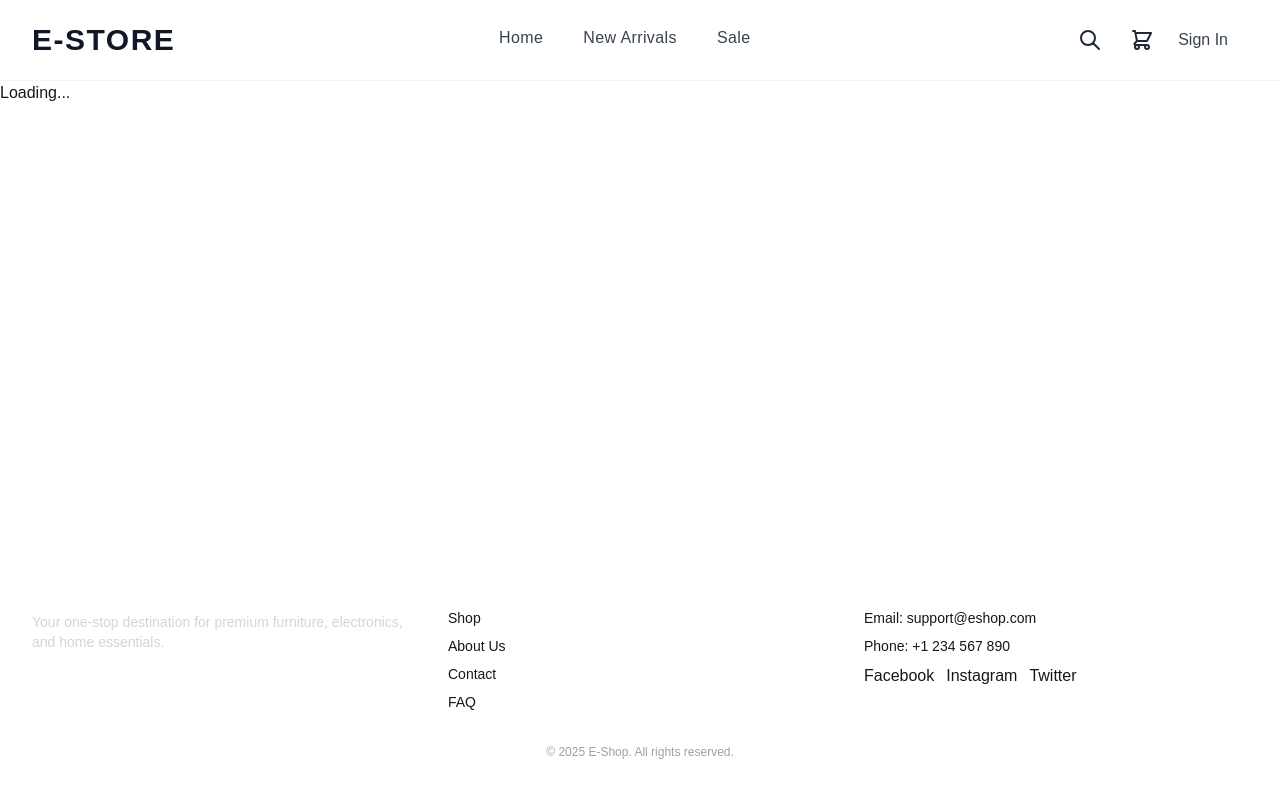
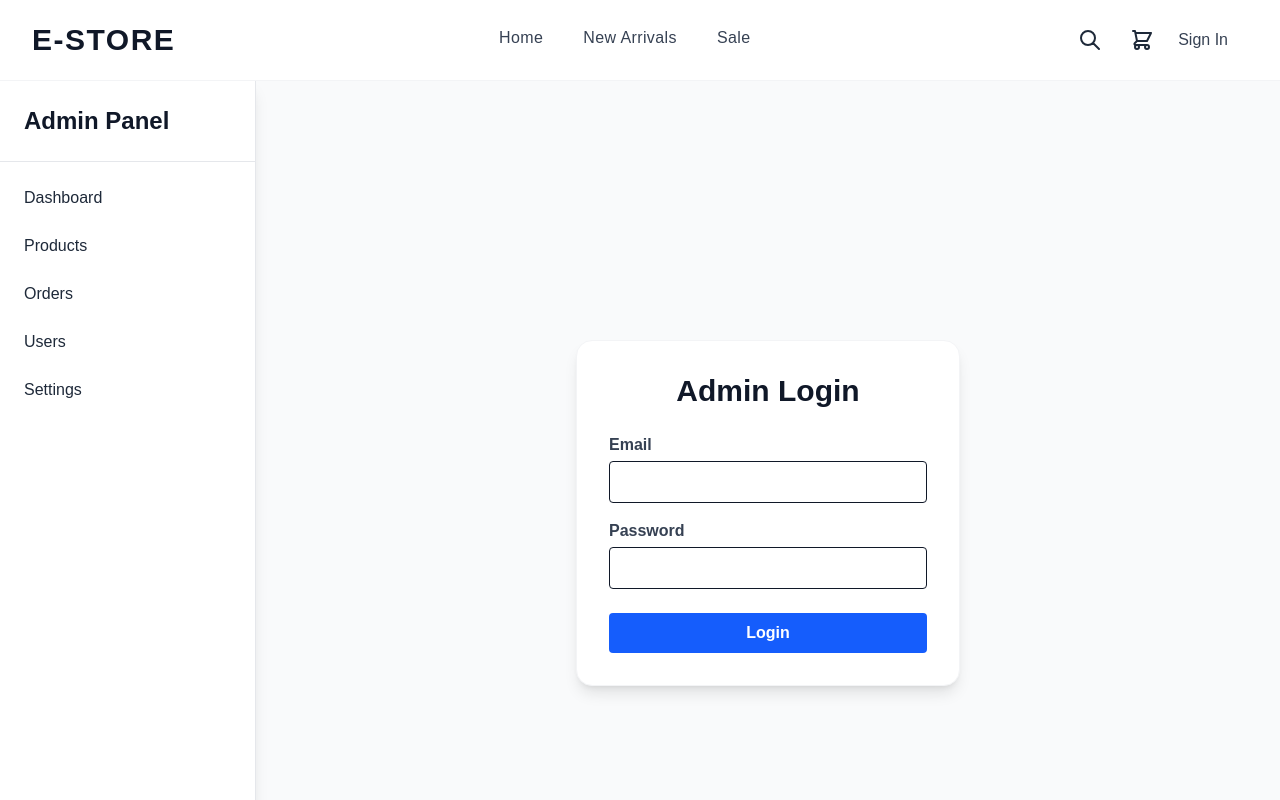
Before and after one commit to shreysircar/Vaaya, a Next.js app in the folder frontend/: page /admin/login in a window 1280 px wide. Shown: the top 800 px of the page. Built offline with nearby package versions, Linux system fonts and the light colour scheme; no server answers; sample sign-in values are in the browser's storage.

Commit message:
admin panel

```diff
--- a/frontend/src/app/admin/layout.tsx
+++ b/frontend/src/app/admin/layout.tsx
@@ -1,28 +1,77 @@
 "use client";
 
-import { useEffect, useState } from "react";
-import { useRouter } from "next/navigation";
+import Link from "next/link";
+import { usePathname, useRouter } from "next/navigation";
+import { useEffect } from "react";
 
 export default function AdminLayout({ children }: { children: React.ReactNode }) {
+  const pathname = usePathname();
   const router = useRouter();
-  const [loading, setLoading] = useState(true);
 
+  // Protect admin routes
   useEffect(() => {
-    const checkAuth = async () => {
-      const res = await fetch("/api/admin/me");
-      if (!res.ok) router.push("/admin/login");
-      else setLoading(false);
-    };
-    checkAuth();
-  }, []);
+    const token = localStorage.getItem("token");
+    const user = localStorage.getItem("user");
 
-  if (loading) return <p>Loading...</p>;
+    if (!token || !user) {
+      router.push("/admin/login");
+      return;
+    }
+
+    const parsedUser = JSON.parse(user);
+    if (!parsedUser.isAdmin) {
+      router.push("/"); // redirect non-admin users to homepage
+    }
+  }, [router]);
+
+  const navItems = [
+    { name: "Dashboard", href: "/admin" },
+    { name: "Products", href: "/admin/products" },
+    { name: "Orders", href: "/admin/orders" },
+    { name: "Users", href: "/admin/users" },
+    { name: "Settings", href: "/admin/settings" },
+  ];
+
+  const handleLogout = () => {
+    localStorage.removeItem("token");
+    localStorage.removeItem("user");
+    router.push("/admin/login");
+  };
 
   return (
-    <div className="flex">
-      {/* Sidebar goes here */}
-      <aside className="w-64 bg-gray-900 text-white h-screen p-4">Sidebar</aside>
-      <main className="flex-1 p-6">{children}</main>
+    <div className="flex h-screen bg-gray-50">
+      {/* Sidebar */}
+      <aside className="w-64 bg-white shadow-lg flex flex-col border-r border-gray-200">
+        <div className="p-6 font-bold text-2xl text-gray-900 border-b border-gray-200">
+          Admin Panel
+        </div>
+
+        <nav className="flex-1 p-4 space-y-2">
+          {navItems.map((item) => (
+            <Link
+              key={item.href}
+              href={item.href}
+              className={`block p-2 rounded-lg font-medium text-gray-800 hover:text-blue-700 hover:bg-blue-50 transition-all ${
+                pathname === item.href
+                  ? "bg-blue-100 text-blue-800 font-semibold"
+                  : ""
+              }`}
+            >
+              {item.name}
+            </Link>
+          ))}
+        </nav>
+
+        <button
+          onClick={handleLogout}
+          className="m-4 py-2 px-4 bg-red-600 text-white rounded-lg hover:bg-red-700 transition-colors font-semibold"
+        >
+          Logout
+        </button>
+      </aside>
+
+      {/* Main Content */}
+      <main className="flex-1 overflow-y-auto p-8 text-gray-900">{children}</main>
     </div>
   );
 }
--- a/frontend/src/app/admin/login/page.tsx
+++ b/frontend/src/app/admin/login/page.tsx
@@ -2,6 +2,7 @@
 
 import { useState } from "react";
 import { useRouter } from "next/navigation";
+import { API_URL } from "@/utils/api"; // ✅ import your base URL
 
 export default function AdminLoginPage() {
   const router = useRouter();
@@ -9,60 +10,83 @@ export default function AdminLoginPage() {
   const [password, setPassword] = useState("");
   const [error, setError] = useState("");
 
-  const handleLogin = async (e: React.FormEvent) => {
+  const handleSubmit = async (e: React.FormEvent) => {
     e.preventDefault();
     setError("");
 
     try {
-      const res = await fetch("/api/admin/login", {
+      const res = await fetch(`${API_URL}/api/auth/login`, {
         method: "POST",
         headers: { "Content-Type": "application/json" },
         body: JSON.stringify({ email, password }),
       });
 
+      const data = await res.json();
+
       if (!res.ok) {
-        const data = await res.json();
-        throw new Error(data.message || "Login failed");
+        setError(data.message || "Login failed");
+        return;
       }
 
-      // Redirect to admin dashboard
-      router.push("/admin");
-    } catch (err: any) {
-      setError(err.message);
+      if (!data.user.isAdmin) {
+        setError("Access denied: Not an admin");
+        return;
+      }
+
+      // ✅ Save token & user info
+      localStorage.setItem("token", data.token);
+      localStorage.setItem("user", JSON.stringify(data.user));
+
+      router.push("/admin"); // redirect to dashboard
+    } catch (err) {
+      console.error(err);
+      setError("Server error. Try again.");
     }
   };
 
   return (
-    <div className="min-h-screen flex items-center justify-center bg-gray-100">
+    <div className="flex items-center justify-center h-screen bg-gray-50">
       <form
-        onSubmit={handleLogin}
-        className="bg-white p-8 rounded-xl shadow-lg w-full max-w-md"
+        onSubmit={handleSubmit}
+        className="bg-white p-8 rounded-2xl shadow-lg w-96 border border-gray-100"
       >
-        <h1 className="text-2xl font-bold mb-6 text-center">Admin Login</h1>
+        <h1 className="text-3xl font-bold mb-6 text-center text-gray-900">
+          Admin Login
+        </h1>
 
-        {error && <p className="text-red-500 mb-4">{error}</p>}
+        {error && (
+          <div className="bg-red-100 text-red-700 p-2 rounded mb-4 text-center">
+            {error}
+          </div>
+        )}
 
+        <div className="mb-4">
+          <label className="block mb-1 font-semibold text-gray-700">Email</label>
           <input
             type="email"
-          placeholder="Email"
             value={email}
             onChange={(e) => setEmail(e.target.value)}
-          className="w-full mb-4 px-4 py-2 border rounded-md focus:outline-none focus:ring-2 focus:ring-teal-500"
+            className="w-full border px-3 py-2 rounded focus:outline-none focus:ring-2 focus:ring-blue-500 text-gray-900"
             required
           />
+        </div>
 
+        <div className="mb-6">
+          <label className="block mb-1 font-semibold text-gray-700">
+            Password
+          </label>
           <input
             type="password"
-          placeholder="Password"
             value={password}
             onChange={(e) => setPassword(e.target.value)}
-          className="w-full mb-4 px-4 py-2 border rounded-md focus:outline-none focus:ring-2 focus:ring-teal-500"
+            className="w-full border px-3 py-2 rounded focus:outline-none focus:ring-2 focus:ring-blue-500 text-gray-900"
             required
           />
+        </div>
 
         <button
           type="submit"
-          className="w-full bg-teal-600 hover:bg-teal-700 text-white py-2 rounded-md font-semibold transition"
+          className="w-full bg-blue-600 text-white font-semibold py-2 rounded hover:bg-blue-700 transition-colors"
         >
           Login
         </button>
--- a/frontend/src/app/admin/page.tsx
+++ b/frontend/src/app/admin/page.tsx
@@ -0,0 +1,125 @@
+"use client";
+
+import { useEffect, useState } from "react";
+import { API_URL } from "@/utils/api";
+
+
+interface Product {
+  id: string;
+  name: string;
+}
+
+interface Order {
+  id: string;
+  total: number;
+  status: string;
+  createdAt: string;
+}
+
+export default function AdminDashboard() {
+  const [totalProducts, setTotalProducts] = useState(0);
+  const [totalOrders, setTotalOrders] = useState(0);
+  const [totalRevenue, setTotalRevenue] = useState(0);
+  const [recentOrders, setRecentOrders] = useState<Order[]>([]);
+
+  const token =
+    typeof window !== "undefined" ? localStorage.getItem("token") : null;
+
+  useEffect(() => {
+    if (!token) return;
+
+    // Fetch total products
+    fetch(`${API_URL}/api/products`, {
+      headers: {
+         "Content-Type": "application/json",
+         Authorization: `Bearer ${token}` },
+    })
+      .then((res) => res.json())
+      .then((data: Product[]) => setTotalProducts(data.length))
+      .catch(console.error);
+
+    // Fetch orders
+    fetch(`${API_URL}/api/orders`, {
+      headers: {
+         "Content-Type": "application/json",
+         Authorization: `Bearer ${token}` },
+    })
+      .then((res) => res.json())
+      .then((data: Order[]) => {
+        setTotalOrders(data.length);
+        const revenue = data.reduce((acc, order) => acc + order.total, 0);
+        setTotalRevenue(revenue);
+        setRecentOrders(data.slice(-5).reverse());
+      })
+      .catch(console.error);
+  }, [token]);
+
+  return (
+    <div className="p-8 bg-gray-50 min-h-screen">
+      <h1 className="text-3xl font-bold mb-8 text-gray-900">
+        Admin Dashboard
+      </h1>
+
+      {/* Stats Cards */}
+      <div className="grid grid-cols-1 sm:grid-cols-2 lg:grid-cols-3 gap-6 mb-10">
+        <div className="bg-white p-6 rounded-xl shadow-md hover:shadow-lg transition">
+          <h2 className="text-gray-500 font-medium">Total Products</h2>
+          <p className="text-3xl font-semibold text-gray-900 mt-2">
+            {totalProducts}
+          </p>
+        </div>
+        <div className="bg-white p-6 rounded-xl shadow-md hover:shadow-lg transition">
+          <h2 className="text-gray-500 font-medium">Total Orders</h2>
+          <p className="text-3xl font-semibold text-gray-900 mt-2">
+            {totalOrders}
+          </p>
+        </div>
+        <div className="bg-white p-6 rounded-xl shadow-md hover:shadow-lg transition">
+          <h2 className="text-gray-500 font-medium">Total Revenue</h2>
+          <p className="text-3xl font-semibold text-green-600 mt-2">
+            ${totalRevenue.toFixed(2)}
+          </p>
+        </div>
+      </div>
+
+      {/* Recent Orders Table */}
+      <div className="bg-white p-6 rounded-xl shadow-md">
+        <h2 className="text-xl font-semibold mb-4 text-gray-800">
+          Recent Orders
+        </h2>
+        <table className="w-full text-left border-collapse">
+          <thead>
+            <tr className="border-b text-gray-600">
+              <th className="py-2">Order ID</th>
+              <th className="py-2">Total</th>
+              <th className="py-2">Status</th>
+              <th className="py-2">Date</th>
+            </tr>
+          </thead>
+          <tbody>
+            {recentOrders.map((order) => (
+              <tr key={order.id} className="border-b hover:bg-gray-50">
+                <td className="py-2">{order.id}</td>
+                <td className="py-2">${order.total.toFixed(2)}</td>
+                <td className="py-2 capitalize">{order.status}</td>
+                <td className="py-2">
+                  {new Date(order.createdAt).toLocaleDateString()}
+                </td>
+              </tr>
+            ))}
+            {recentOrders.length === 0 && (
+              <tr>
+                <td
+                  colSpan={4}
+                  className="text-center py-6 text-gray-400 italic"
+                >
+                  No recent orders
+                </td>
+              </tr>
+            )}
+          </tbody>
+        </table>
+      </div>
+    </div>
+  );
+}
```
Also changed, not shown: 2 other files (tests, documents, lock files or other folders). Lines whose indentation alone changed are shown as unchanged.
